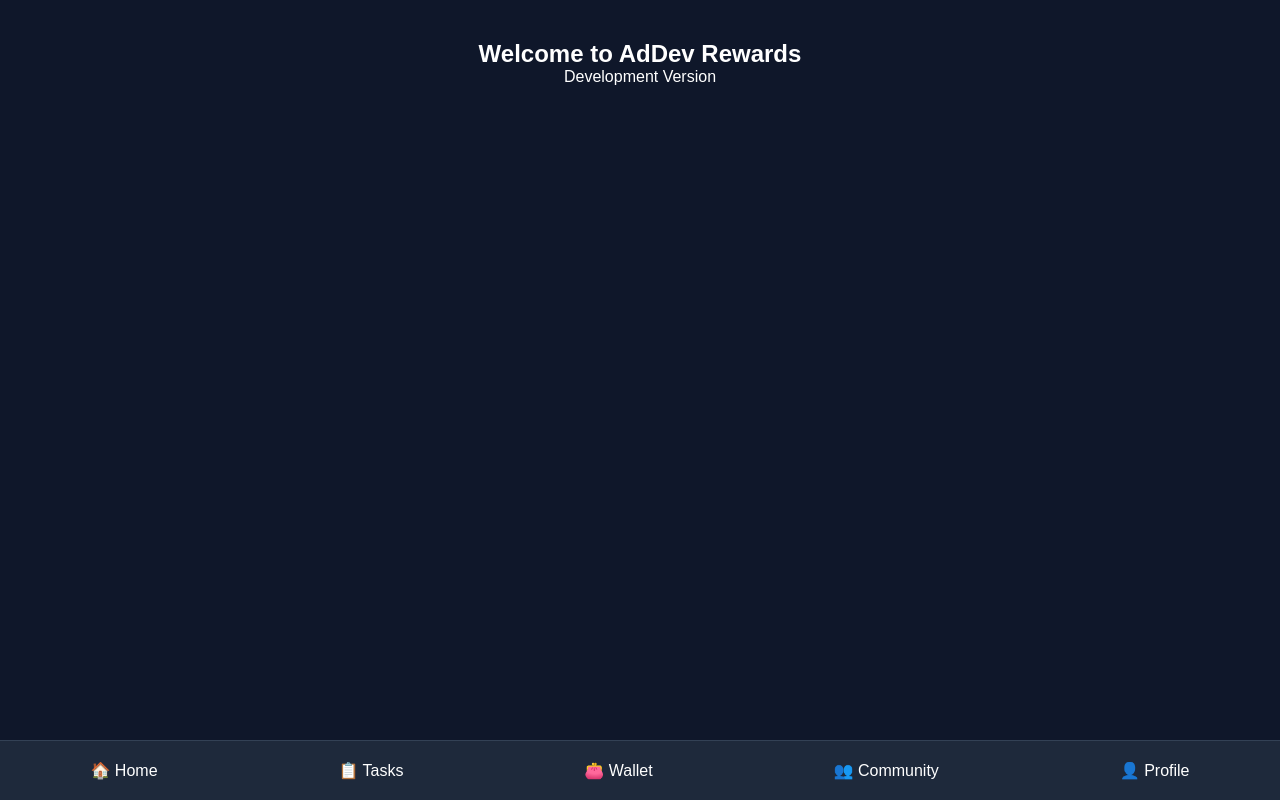
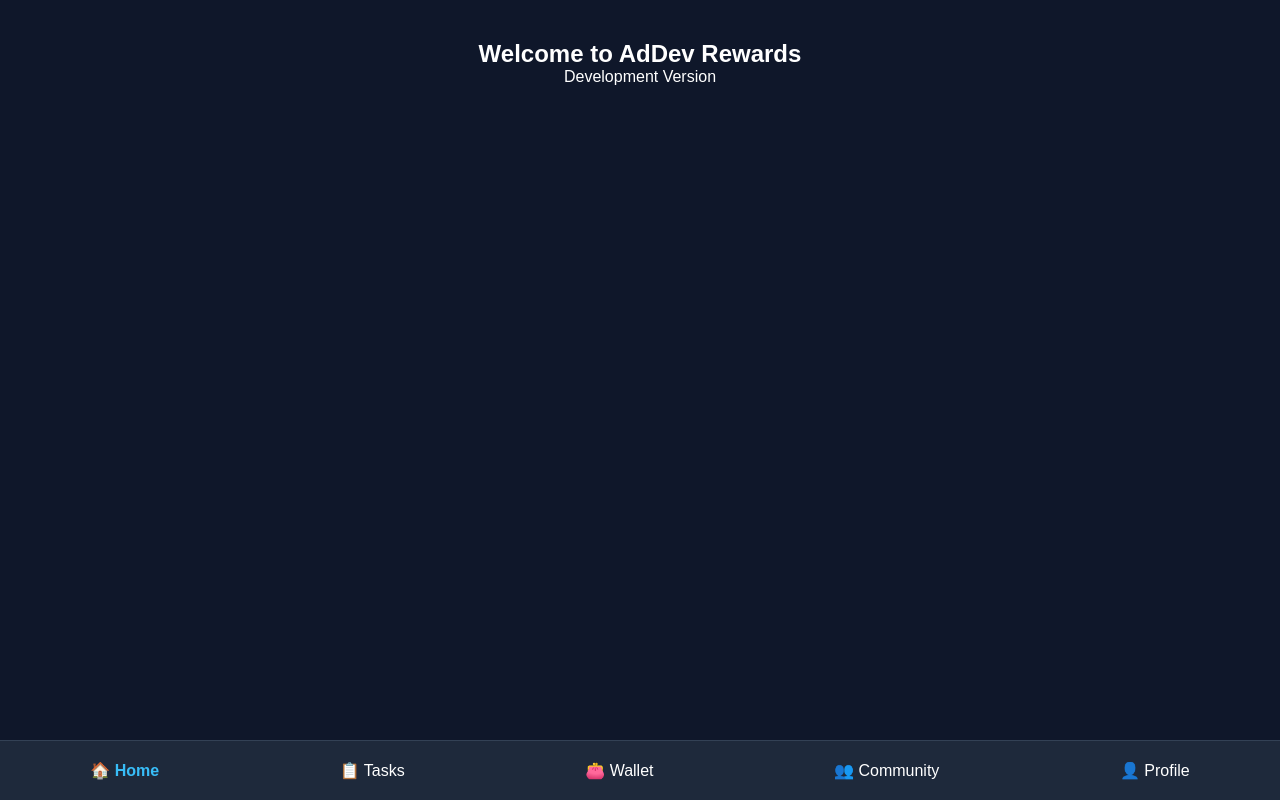
Before and after one commit to Fidaniii812/addev-miniapp, a React (Vite) app: page / in a window 1280 px wide. Built offline with nearby package versions, Linux system fonts and the light colour scheme.

Commit message:
Add setPage function to manage current page state

```diff
--- a/src/App.tsx
+++ b/src/App.tsx
@@ -9,10 +9,10 @@ import Community from "./pages/Community";
 import Profile from "./pages/Profile";
 
 export default function App() {
-  const [page] = useState("home");
+  const [page, setPage] = useState("home");
 
   return (
-    <Layout>
+    <Layout currentPage={page} onChangePage={setPage}>
       {page === "home" && <Home />}
       {page === "tasks" && <Tasks />}
       {page === "wallet" && <Wallet />}
```
